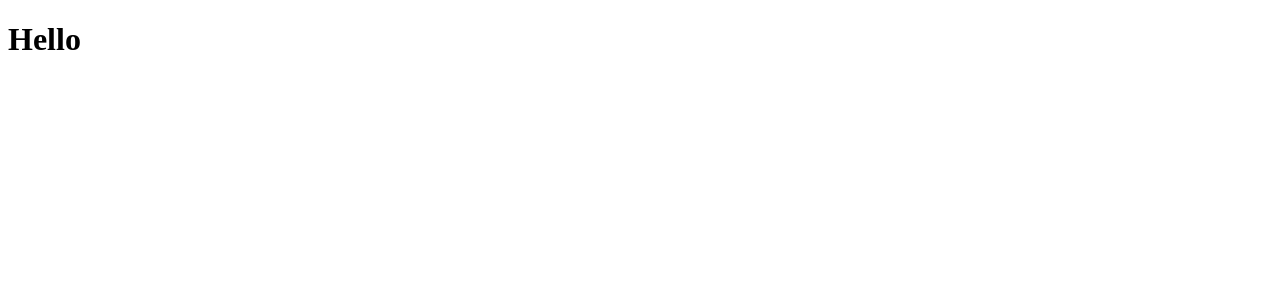
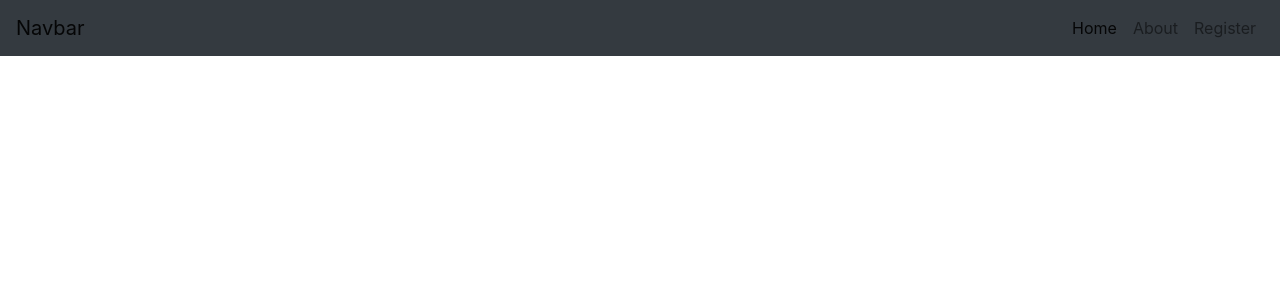
Before and after one commit to aashutoshdhungana/Provathon, a React (Create React App) app in the folder homestay-client/: page / in a window 1280 px wide. Shown: the top 300 px of the page. Built offline with nearby package versions, Linux system fonts and the light colour scheme.

Commit message:
pradip first commit

```diff
--- a/homestay-client/src/componenet/App.js
+++ b/homestay-client/src/componenet/App.js
@@ -1,9 +1,10 @@
 import React from "react";
+import Navbar from './Navbar';
 
 function App() {
   return (
     <div>
-      <h1>Hello</h1>
+      <Navbar />
     </div>
   );
 }
--- /dev/null
+++ b/homestay-client/src/componenet/Navbar.js
@@ -0,0 +1,35 @@
+import react from 'react';
+import "bootstrap/dist/css/bootstrap.min.css";
+import "bootstrap/dist/js/bootstrap.min.js";
+
+function Navbar()
+{
+    return(
+        <div>
+            <nav class="navbar navbar-expand-lg navbar-light text-light bg-dark">
+  <a class="navbar-brand" href="#">Navbar</a>
+  <button class="navbar-toggler" type="button" data-toggle="collapse" data-target="#navbarNav" aria-controls="navbarNav" aria-expanded="false" aria-label="Toggle navigation">
+    <span class="navbar-toggler-icon"></span>
+  </button>
+  <div class="collapse navbar-collapse" id="navbarNav">
+    <ul class="navbar-nav ml-auto">
+      <li class="nav-item active">
+        <a class="nav-link" href="#">Home </a>
+      </li>
+      <li class="nav-item">
+        <a class="nav-link" href="#">About</a>
+      </li>
+      <li class="nav-item">
+        <a class="nav-link" href="#">Register</a>
+      </li>
+    </ul>
+  </div>
+</nav>
+
+        </div>
+
+    )
+
+}
+
+export default Navbar;
--- /dev/null
+++ b/package.json
@@ -0,0 +1,5 @@
+{
+  "dependencies": {
+    "bootstrap": "^5.0.2"
+  }
+}
```
Also changed, not shown: 2 other files (tests, documents, lock files or other folders).
